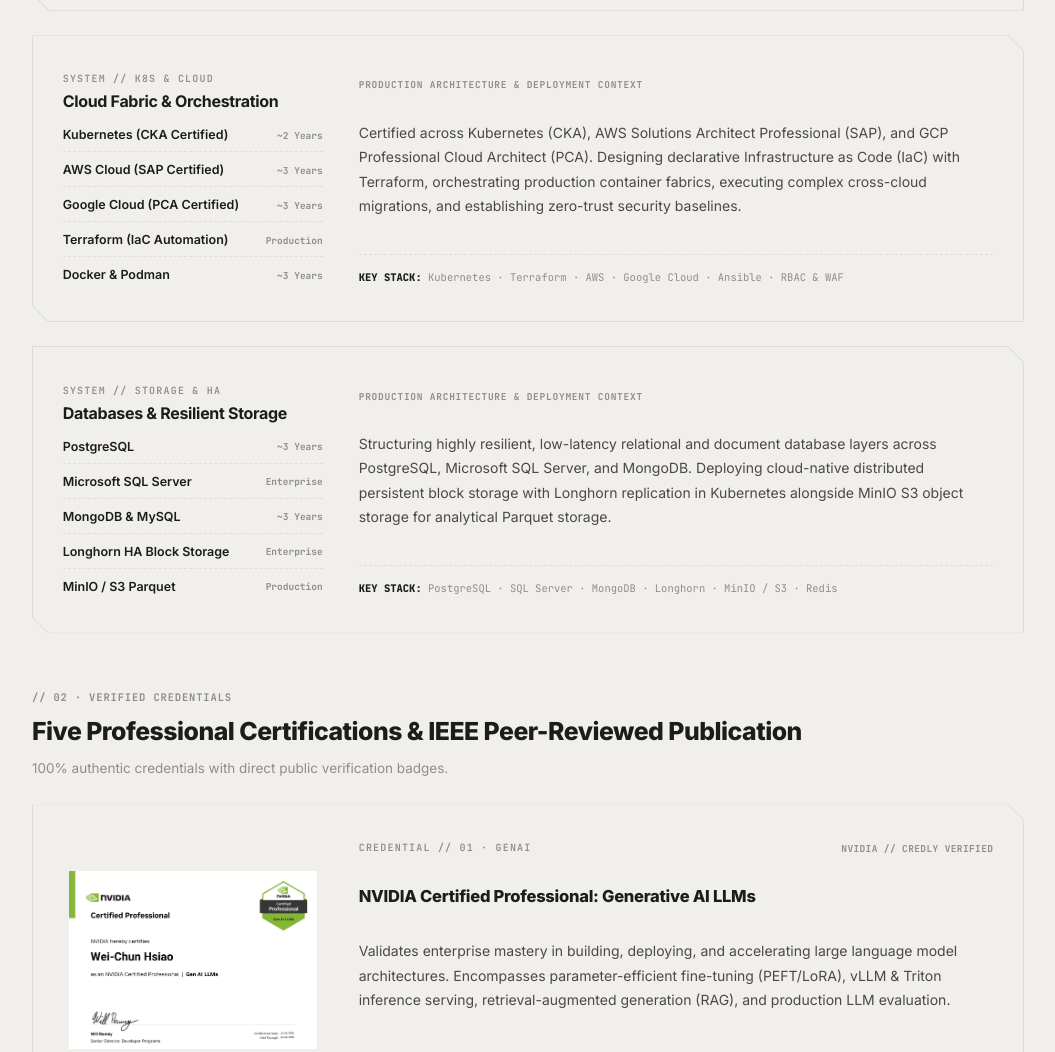
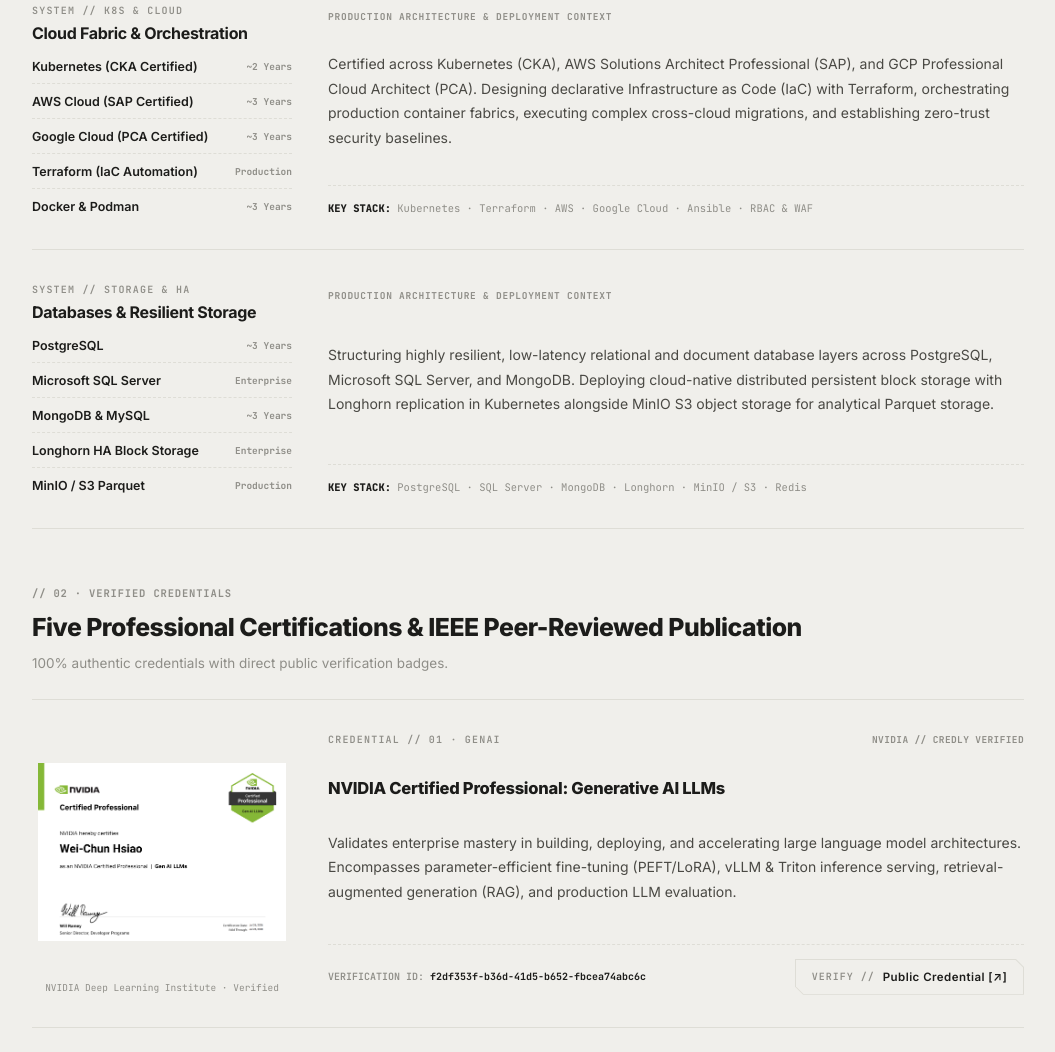
Before and after one commit to AlexTrinityBlock/dev-artisan-journal, an Astro site: page / in a window 1280 px wide. Shown: the part 1206-2258 px from the top of the page, without its empty margins (112-1167 px from the left). Built offline with nearby package versions, Linux system fonts and the light colour scheme; Astro itself is replaced by a stand-in of ours.

Commit message:
style(home): adopt borderless editorial ledger layout with hairline dividers

```diff
--- a/src/pages/index.astro
+++ b/src/pages/index.astro
@@ -505,7 +505,7 @@
     max-width: 1040px;
   }
 
-  /* ── Dual-Chamfer Shared Geometry (0.7px --mono-grid Hairline) ── */
+  /* ── Borderless Editorial Card Architecture (Native Ground & Hairline Dividers) ── */
   .cert-card-wrapper,
   .cert-card-inner,
   .skill-group-wrapper,
@@ -514,32 +514,39 @@
   .timeline-inner,
   .dispatch-wrapper,
   .dispatch-inner {
-    clip-path: polygon(
-      0 0,
-      calc(100% - var(--mono-chamfer-cut, 16px)) 0,
-      100% var(--mono-chamfer-cut, 16px),
-      100% 100%,
-      var(--mono-chamfer-cut, 16px) 100%,
-      0 calc(100% - var(--mono-chamfer-cut, 16px))
-    );
+    clip-path: none;
   }
 
   .cert-card-wrapper,
   .skill-group-wrapper,
-  .timeline-wrapper,
+  .timeline-wrapper {
+    background-color: transparent;
+    padding: 0;
+    width: 100%;
+    border-bottom: 0.7px solid var(--mono-grid);
+    transition: none;
+  }
+
   .dispatch-wrapper {
-    background-color: var(--mono-grid);
-    padding: var(--mono-border-w, 0.7px);
+    background-color: transparent;
+    padding: 0;
     width: 100%;
-    transition: transform 0.2s cubic-bezier(0.16, 1, 0.3, 1);
+    border-top: 0.7px solid var(--mono-grid);
+    border-bottom: 0.7px solid var(--mono-grid);
   }
 
   .cert-card-inner,
   .skill-group-inner,
-  .timeline-inner,
+  .timeline-inner {
+    background-color: transparent;
+    color: var(--mono-ink);
+    padding: 32px 0;
+  }
+
   .dispatch-inner {
-    background-color: var(--mono-card-bg);
-    color: var(--mono-ink);
+    background-color: transparent;
+    color: var(--mono-ink);
+    padding: 28px 0;
   }
 
   /* ── Borderless Hero Profile (SYSTEM // 01 · CANDIDATE PROFILE) ── */
@@ -770,7 +777,8 @@
   .certs-list {
     display: flex;
     flex-direction: column;
-    gap: 24px;
+    border-top: 0.7px solid var(--mono-grid);
+    gap: 0;
   }
 
   .cert-card-wrapper {
@@ -782,9 +790,9 @@
     display: grid;
     grid-template-columns: 260px 1fr;
     gap: 36px;
-    padding: 36px 30px;
+    padding: 32px 0;
     width: 100%;
-    min-height: 310px;
+    min-height: 290px;
   }
 
   .cert-portrait-rail {
@@ -915,15 +923,16 @@
   .skills-category-list {
     display: flex;
     flex-direction: column;
-    gap: 24px;
+    border-top: 0.7px solid var(--mono-grid);
+    gap: 0;
   }
 
   .skill-group-inner {
     display: grid;
     grid-template-columns: 260px 1fr;
     gap: 36px;
-    padding: 36px 30px;
-    min-height: 270px;
+    padding: 32px 0;
+    min-height: 250px;
   }
 
   .group-left-rail {
@@ -1024,14 +1033,15 @@
   .timeline-list {
     display: flex;
     flex-direction: column;
-    gap: 24px;
+    border-top: 0.7px solid var(--mono-grid);
+    gap: 0;
   }
 
   .timeline-inner {
     display: grid;
     grid-template-columns: 260px 1fr;
     gap: 36px;
-    padding: 36px 30px;
+    padding: 32px 0;
   }
 
   .entry-meta {
```
